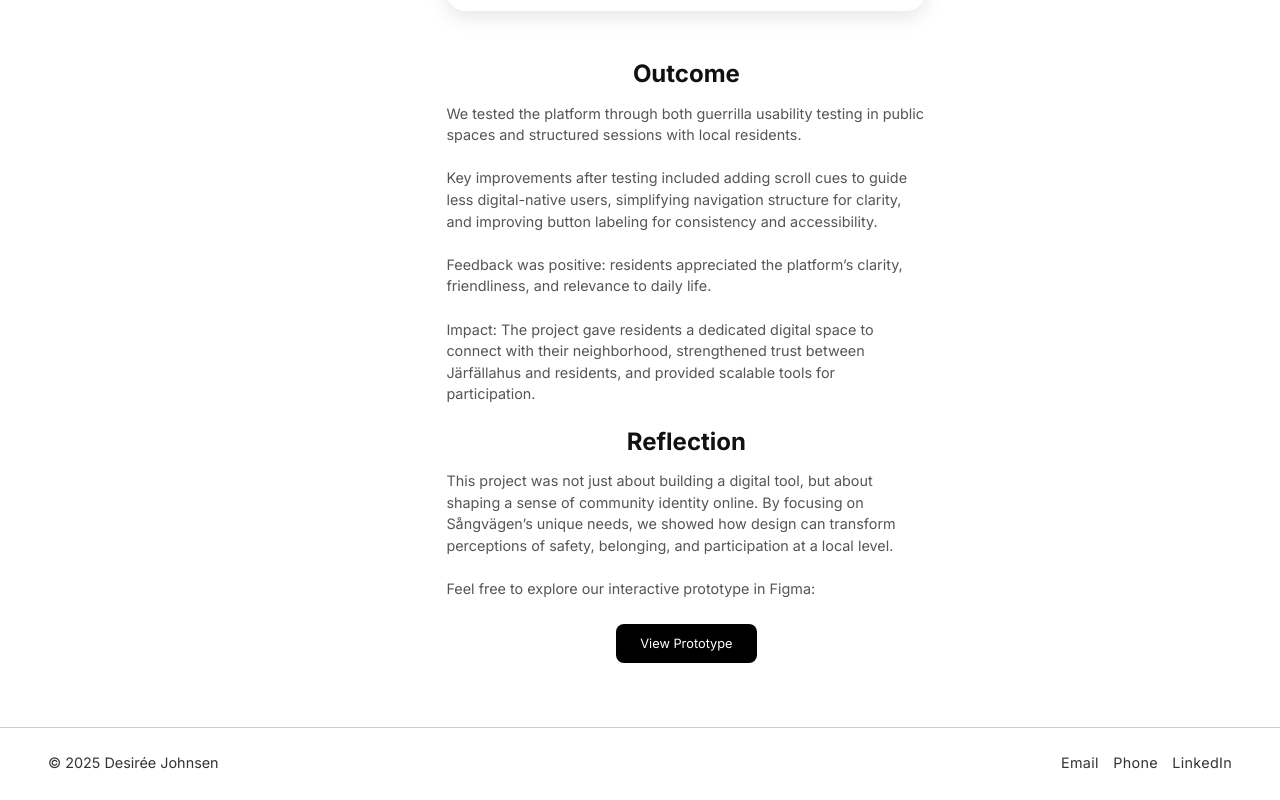
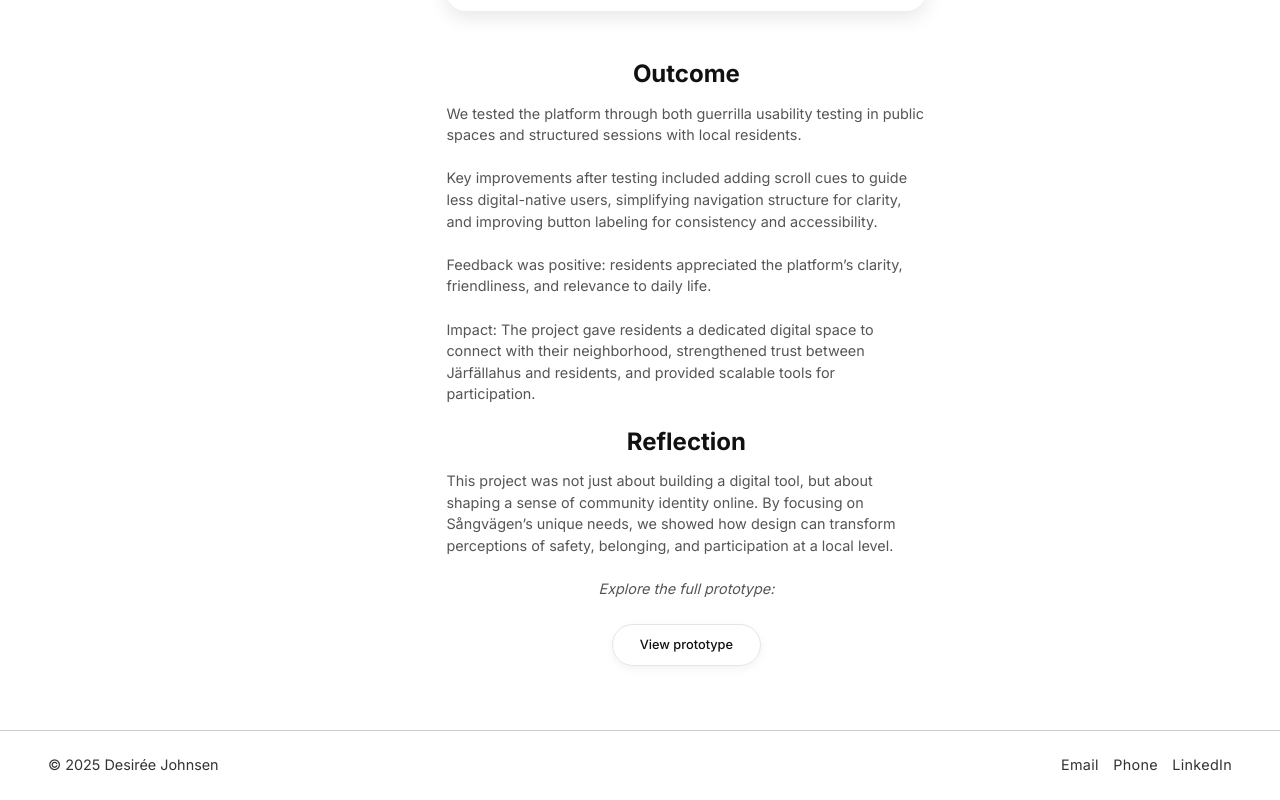
Before and after one commit to desjohnsen/portfolio, a React (Vite) app: page /projects/1 in a window 1280 px wide. Shown: the part 3998-4798 px from the top of the page. Built offline with nearby package versions, Linux system fonts and the light colour scheme.

Commit message:
feat: update .cta-button and .card-front for consistent hover and colors

```diff
--- a/src/pages/Project1.jsx
+++ b/src/pages/Project1.jsx
@@ -165,8 +165,8 @@ const Project1 = () => {
           This project was not just about building a digital tool, but about shaping a sense of community identity online.
           By focusing on Sångvägen’s unique needs, we showed how design can transform perceptions of safety, belonging, and participation at a local level.
         </p>
-        <p>
-          Feel free to explore our interactive prototype in Figma:
+        <p style={{ fontStyle: 'italic', color: '#555', textAlign: 'center', marginBottom: '0.5rem' }}>
+          Explore the full prototype:
         </p>
         <a
           href="https://www.figma.com/proto/RF0gKgH7IwxrMxnB9VxU5u/J%C3%A4rf%C3%A4lla-Hus-Wireframes?node-id=811-2965&t=ytTDxxy6bfhO257L-1&starting-point-node-id=811%3A2965"
@@ -174,7 +174,7 @@ const Project1 = () => {
           rel="noopener noreferrer"
           className="cta-button"
         >
-          View Prototype
+          View prototype
         </a>
       </section>
     </ProjectLayout>
--- a/src/styles/About.css
+++ b/src/styles/About.css
@@ -111,7 +111,6 @@
   display: flex;
   align-items: center;
   justify-content: center;
-  border: 1px solid var(--border-color);
   border-radius: 0.6rem;
   background: var(--background);
   color: var(--text-color);
@@ -133,6 +132,7 @@
 
 .card-front:hover {
   background: var(--hover-bg);
+  border-color: #888686;
   box-shadow: 0 4px 12px rgba(0,0,0,0.08);
   cursor: pointer;
 }
@@ -150,7 +150,7 @@
 
 .skill-card:hover .card-back {
   background-color: #2a2a2a;
-  box-shadow: 0 60px 30px rgba(0,0,0,0.08);
+  box-shadow: 0 20px 30px rgba(0,0,0,0.08);
   cursor: pointer;
 }
 
--- a/src/styles/ProjectLayout.css
+++ b/src/styles/ProjectLayout.css
@@ -184,22 +184,26 @@
 .link:hover {
   color: #817f7f;
 }
-
 .cta-button {
   display: inline-block;
-  padding: 0.75rem 1.5rem;
-  margin-top: 0.2rem;
-  background-color: #000;
-  color: #fff;
-  font-weight: 400;
+  background: rgba(255, 255, 255, 0.6);
+  border: 1px solid #e5e5e5;
+  padding: 0.8rem 1.7rem;
+  border-radius: 999px;
+  font-size: 0.8rem;
+  font-weight: 500;
+  color: #111111;
   text-decoration: none;
-  border-radius: 8px;
-  transition: background-color 0.3s ease;
-  font-size: 0.8rem;
+  transition: background-color 0.3s ease, color 0.3s ease, border-color 0.3s ease, box-shadow 0.3s ease;
+  margin: 1rem auto 0;
+  text-align: center;
+  box-shadow: 0 3px 10px rgba(0, 0, 0, 0.05);
+  cursor: pointer;
 }
-
 .cta-button:hover {
-  background-color: #333;
+  background-color: rgba(0, 0, 0, 0.05);
+  border-color: #111111;
+  color: #111111;
 }
 
 @media (min-width: 768px) {
```
